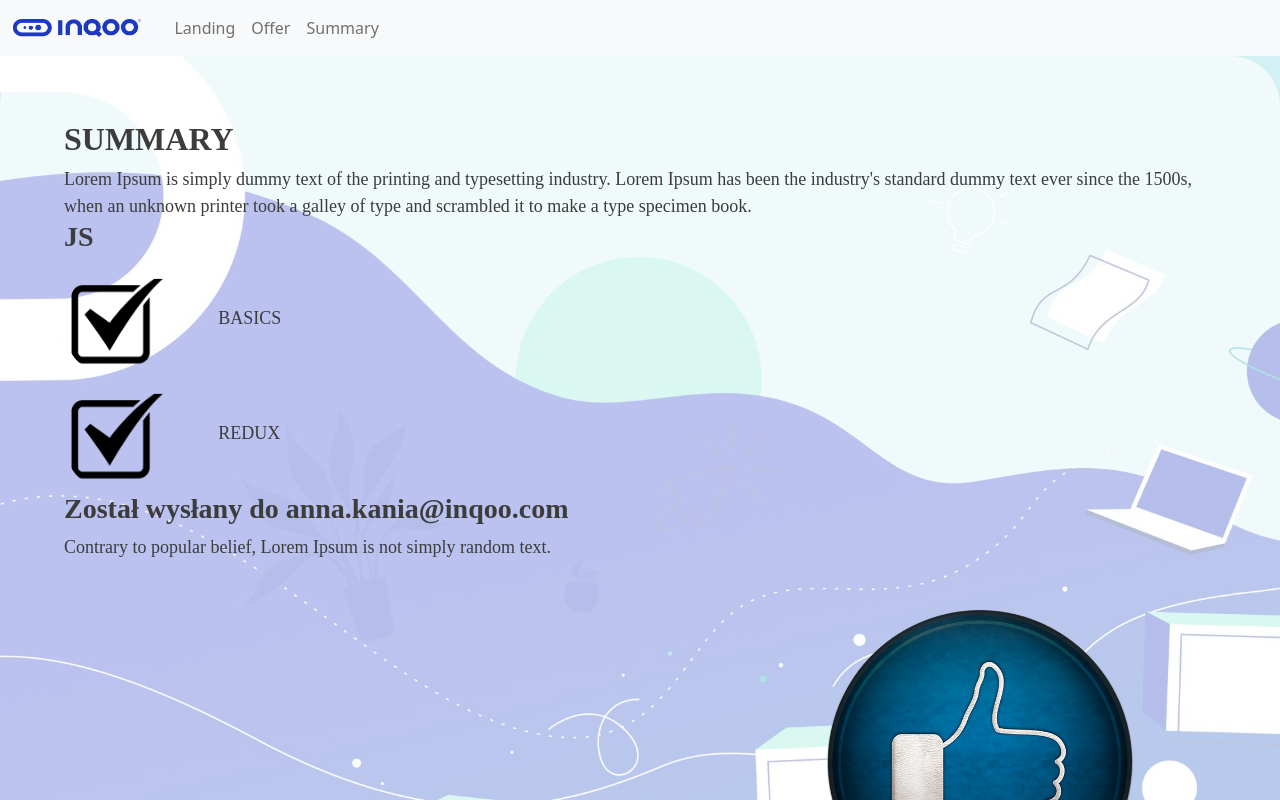
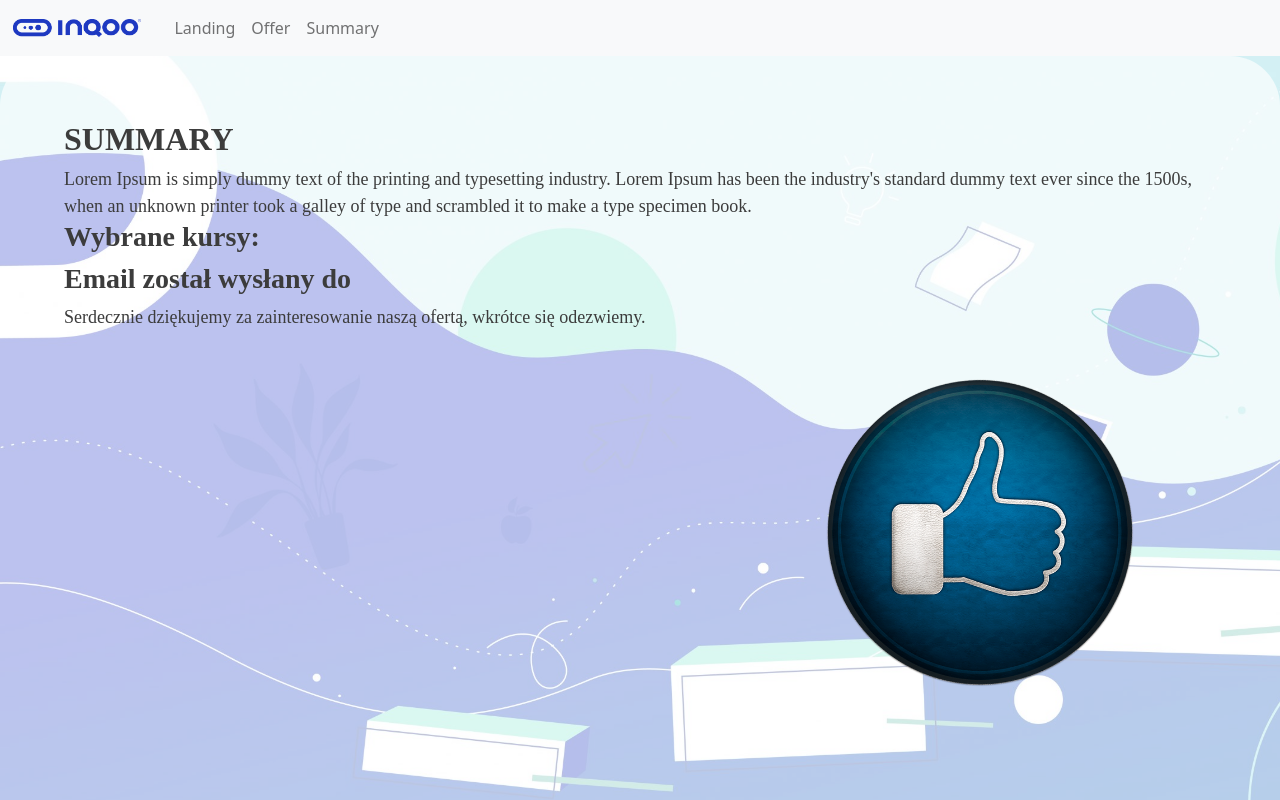
Before and after one commit to domino468/CoursesPlatform, an Angular app: page /summary-page in a window 1280 px wide. Shown: the top 800 px of the page. Built offline with nearby package versions, Linux system fonts and the light colour scheme.

Commit message:
you can now see the email you provided and lectures you picked on summary page

```diff
--- a/src/app/lecture/lecture-page/lecture-page.component.ts
+++ b/src/app/lecture/lecture-page/lecture-page.component.ts
@@ -5,6 +5,7 @@ import {FormControl, Validators} from "@angular/forms";
 import {switchMap, tap} from "rxjs/operators";
 import {ActivatedRoute} from "@angular/router";
 import {Subscription} from "rxjs";
+import {SummaryService} from "../../summary-page/services/summary.service";
 
 let emailValidation = Validators.pattern("^[a-z0-9._%+-]+@[a-z0-9.-]+\\.[a-z]{2,4}$");
 
@@ -24,7 +25,9 @@ export class LecturePageComponent implements OnInit, OnDestroy {
   ]);
 
   constructor(private lectureService: LectureService,
-              private activatedRoute: ActivatedRoute) {
+              private activatedRoute: ActivatedRoute,
+              private summaryService: SummaryService,
+  ) {
   }
 
   checkIfButtonShouldBeDisabled = (): boolean =>
@@ -50,6 +53,8 @@ export class LecturePageComponent implements OnInit, OnDestroy {
 
   onSubmit(checkedItems: Array<string>, email: string) {
     this.checkedLectures = checkedItems;
+    this.summaryService.email = email;
+    this.summaryService.lectures = checkedItems;
   }
 
   ngOnInit(): void {
--- a/src/app/summary-page/services/summary.service.ts
+++ b/src/app/summary-page/services/summary.service.ts
@@ -1,7 +1,27 @@
 import {Injectable} from '@angular/core';
+
 
 @Injectable()
 export class SummaryService {
+  private _email: string = '';
+
+  get email(): string {
+    return this._email;
+  }
+
+  set email(value: string) {
+    this._email = value;
+  }
+
+  private _lectures: string[] = [];
+
+  get lectures(): string[] {
+    return this._lectures;
+  }
+
+  set lectures(value: string[]) {
+    this._lectures = value;
+  }
 
   constructor() {
   }
--- a/src/app/summary-page/summary-page.component.html
+++ b/src/app/summary-page/summary-page.component.html
@@ -1,32 +1,21 @@
 <div id="container">
   <h2><strong>SUMMARY</strong></h2>
   <div class="strongText">
-      Lorem Ipsum is simply dummy text of the printing and typesetting industry. Lorem Ipsum has been the industry's standard dummy text ever since the 1500s, when an unknown printer took a galley of type and scrambled it to make a type specimen book.
-
+    Lorem Ipsum is simply dummy text of the printing and typesetting industry. Lorem Ipsum has been the industry's
+    standard dummy text ever since the 1500s, when an unknown printer took a galley of type and scrambled it to make a
+    type specimen book.
   </div>
-    <div >
-        <h3><strong>JS</strong></h3>
-        <div  class="content">
-            <img src="assets/images/bird.png" class="image" >
-            BASICS
+  <div>
+    <h3><strong>Wybrane kursy:</strong></h3>
+    <div class="content">
+      {{lecturesToDisplay}}
     </div>
   </div>
-
-    <div >
-        <div  class="content">
-            <img src="assets/images/bird.png" class="image" >
-            REDUX        </div>
-    </div>
-
-    <div  class="strongText">
-        <h3><strong>Został wysłany do anna.kania@inqoo.com</strong></h3>
+  <div class="strongText">
+    <h3><strong>Email został wysłany do {{emailToDisplay}}</strong></h3>
     <div>
-            Contrary to popular belief, Lorem Ipsum is not simply random text.
+      Serdecznie dziękujemy za zainteresowanie naszą ofertą, wkrótce się odezwiemy.
     </div>
   </div>
-
-
-
-         <img src="assets/images/like.png" class="smallImage" >
-
+  <img class="smallImage" src="assets/images/like.png">
 </div>
--- a/src/app/summary-page/summary-page.component.ts
+++ b/src/app/summary-page/summary-page.component.ts
@@ -1,14 +1,22 @@
-import { Component, OnInit } from '@angular/core';
+import {Component, OnInit} from '@angular/core';
+import {SummaryService} from './services/summary.service';
 
 @Component({
   selector: 'app-summary-page',
   templateUrl: './summary-page.component.html',
   styleUrls: ['./summary-page.component.css']
 })
-export class SummaryPageComponent  {
+export class SummaryPageComponent implements OnInit {
+  lecturesToDisplay: String[] = [];
+  emailToDisplay: String = "";
 
+  constructor(private summaryService: SummaryService) {
+  }
 
-
+  ngOnInit(): void {
+    this.lecturesToDisplay = this.summaryService.lectures;
+    this.emailToDisplay = this.summaryService.email;
+  }
 
 
 }
```
Lines whose indentation alone changed are shown as unchanged.
